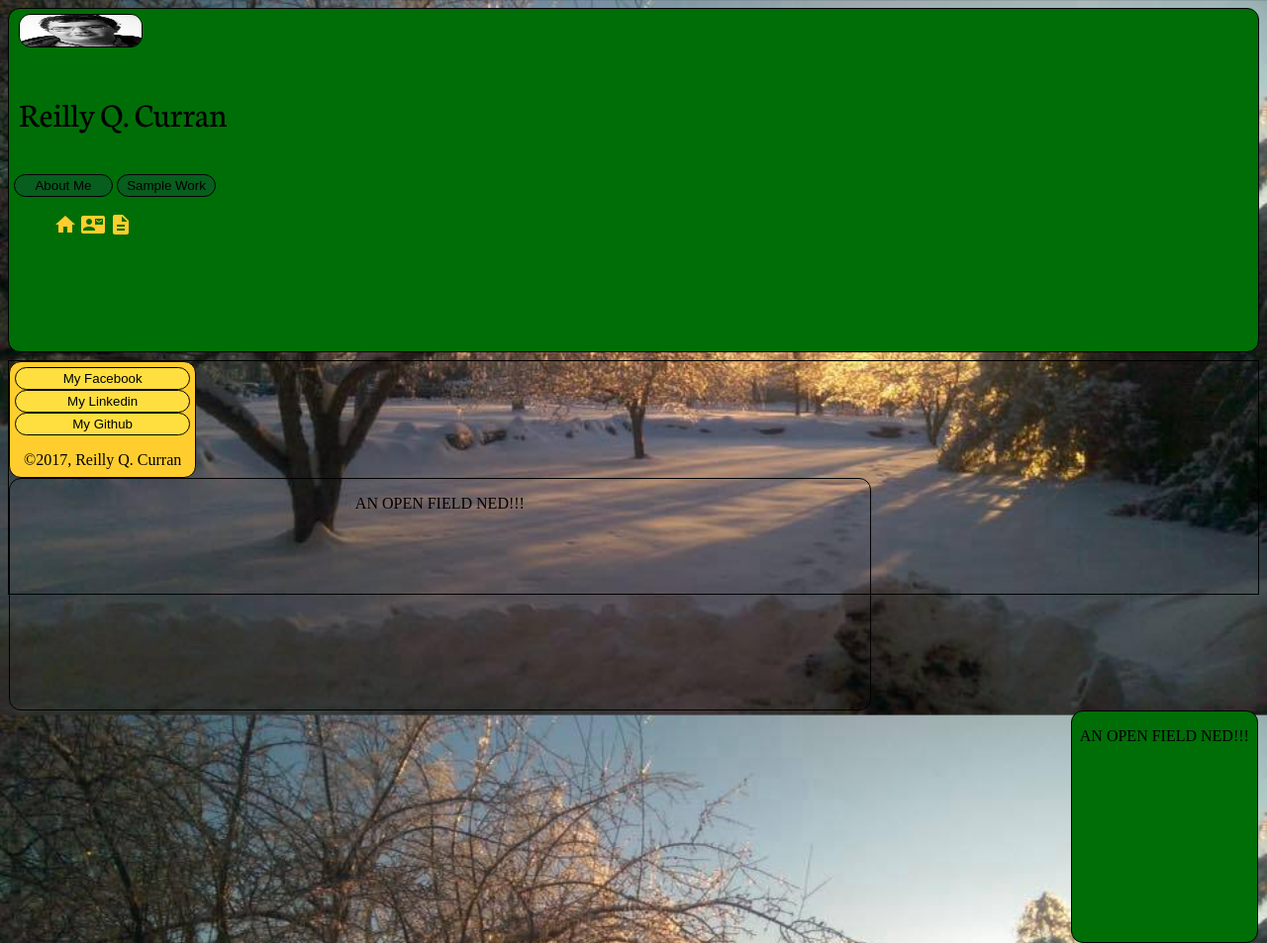
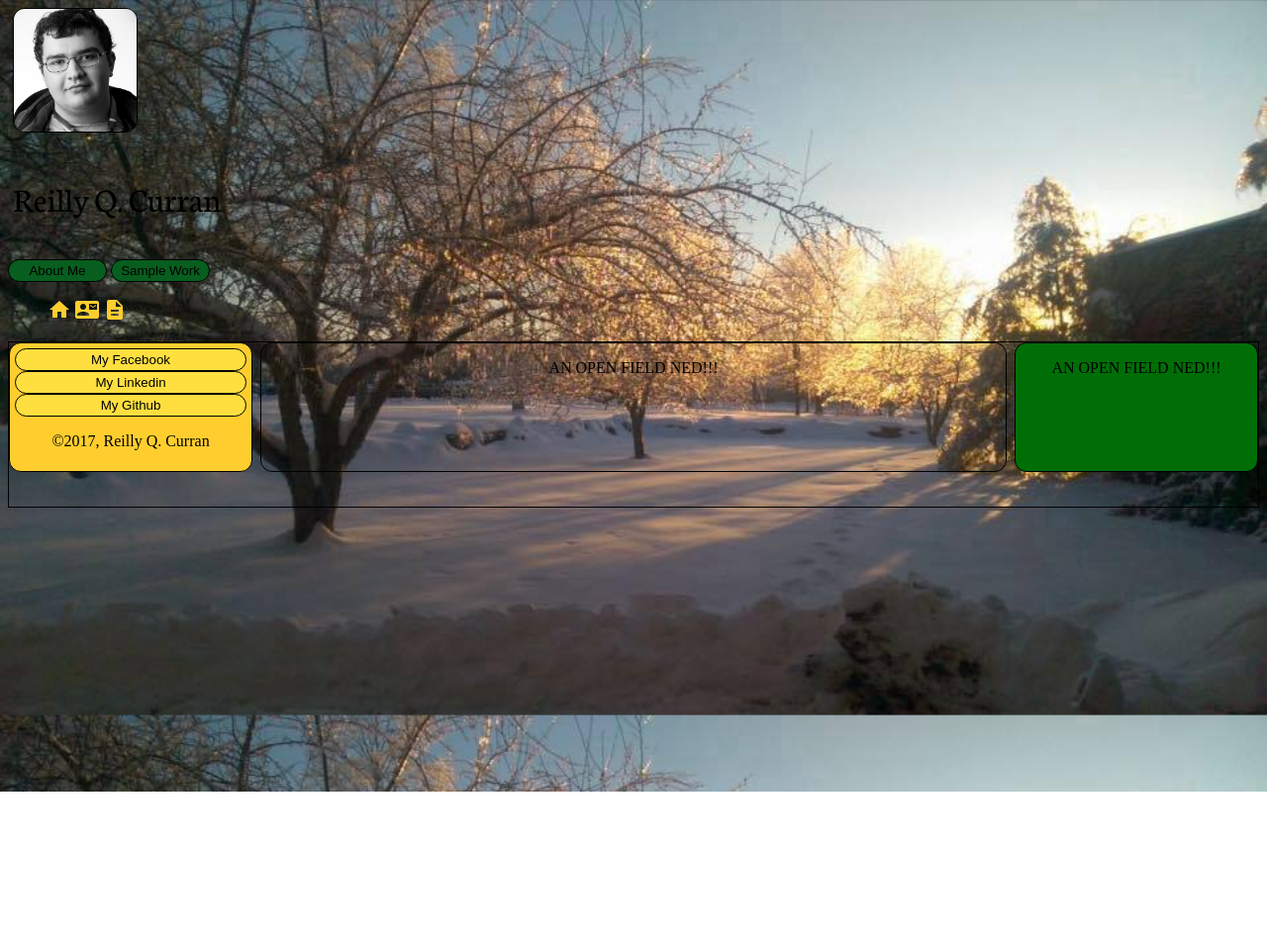
Before and after one commit to Rancerle/Personal_Site, a plain HTML site: page index.html in a window 1280 px wide. Shown: the whole page at 99% size. After the commit the page ends 800 px from the top, so only its background shows below. Drawn offline with Linux system fonts and the light colour scheme.

Commit message:
"Fixed it"
Well after beating the thing with grid layout changes and container shuffling I managed to restore *SOME* sense of order to the UI.  The top bar is still not present but its content isn't strewn about like a freshman's dirty laundry either so there's that.

```diff
--- a/style.css
+++ b/style.css
@@ -7,28 +7,22 @@ html {
     background-repeat: repeat-y;
     background-size: 100%;
 }
-
-main{
-  display: grid;
-  grid-template-columns: repeat(5, 1fr);
-  grid-template-rows: auto;
-  grid-gap: .5rem .5rem;
+/*--@media screen and (min-width: 550px) {
+  .main {grid-template-columns: repeat(2, 1fr);}
 }
-
-@media screen and (min-width: 550px) {  /*-- for screens above 550px  --*/
-  .main {grid-template-columns: repeat(2, 1fr);} /*-- increases column count to 2--*/
+@media screen and (min-width: 1024px) {
+  .main {grid-template-columns: repeat(3, 1fr);} \
 }
-@media screen and (min-width: 1024px) { /*-- for screens above 1024px  --*/
-  .main {grid-template-columns: repeat(3, 1fr);} /*-- increase column count to 3 --*/
-}
-@media screen and (min-width: 1280px) { /*-- for screens above 1280px  --*/
+@media screen and (min-width: 1280px) {
   .main {grid-template-columns: repeat(4, 1fr);} /*-- increase column count to 4 --*/
 }
 
 .top {
+  display: grid;
+  grid-template-columns: repeat(5, 1fr);
+  grid-template-rows: repeat(1,1fr);
+  grid-gap: .5rem .5rem;
   background-color: #006E07;
-  grid-column: 1 / span 5;
-  grid-row: 1;
   border: 1px solid black;
   padding: 5px;
   border-radius: 12px;
@@ -38,16 +32,18 @@ main{
   grid-column: 1;
   grid-row: 1;
   margin-left: 5px;
+  border: 1px solid black;
+  border-radius: 12px;
+}
+
+img{
   width: 10%;
   height: 10%;
-  border: 1px solid black;
-  border-radius: 12px;
 }
 
 .top .upcenter{
   grid-row: 1;
   grid-column: 2 / span 3;
-  width: 75%;
 }
 
 .top .upcenter .banner{
@@ -58,6 +54,7 @@ main{
 
 .menu{
   display: inline-block;
+  grid-column: 5;
 }
 
 .menu a{
@@ -89,8 +86,10 @@ main{
 }
 
 .content{
-  grid-column: 1 / span 5;
-  grid-row: 2 / 5;
+  display: grid;
+  grid-template-columns: repeat(5, 1fr);
+  grid-template-rows: repeat(5,1fr);
+  grid-gap: .5rem .5rem;
   border: 1px solid black;
 }
 
@@ -98,9 +97,7 @@ main{
   padding: 5px;
   background-color: #FFCE2E;
   grid-column: 1;
-  width: 15%;
-  grid-row: 2 / 5;
-  height: 50%;
+  grid-row: 1 / 5;
   border: 1px solid black;
   border-radius: 12px;
 }
@@ -121,9 +118,7 @@ footer{
 .center{
   text-align: center;
   grid-column: 2 / span 3;
-  width: 69%;
-  height: 100%;
-  grid-row: 2 / 5;
+  grid-row: 1 / 5;
   border: 1px solid black;
   border-radius: 12px;
 }
@@ -133,9 +128,7 @@ footer{
   text-align: center;
   background-color: #006E07;
   grid-column: 5;
-  width: 15%;
-  height: 100%;
-  grid-row: 2 / 5;
+  grid-row: 1 / 5;
   border: 1px solid black;
   border-radius: 12px;
 }
```
